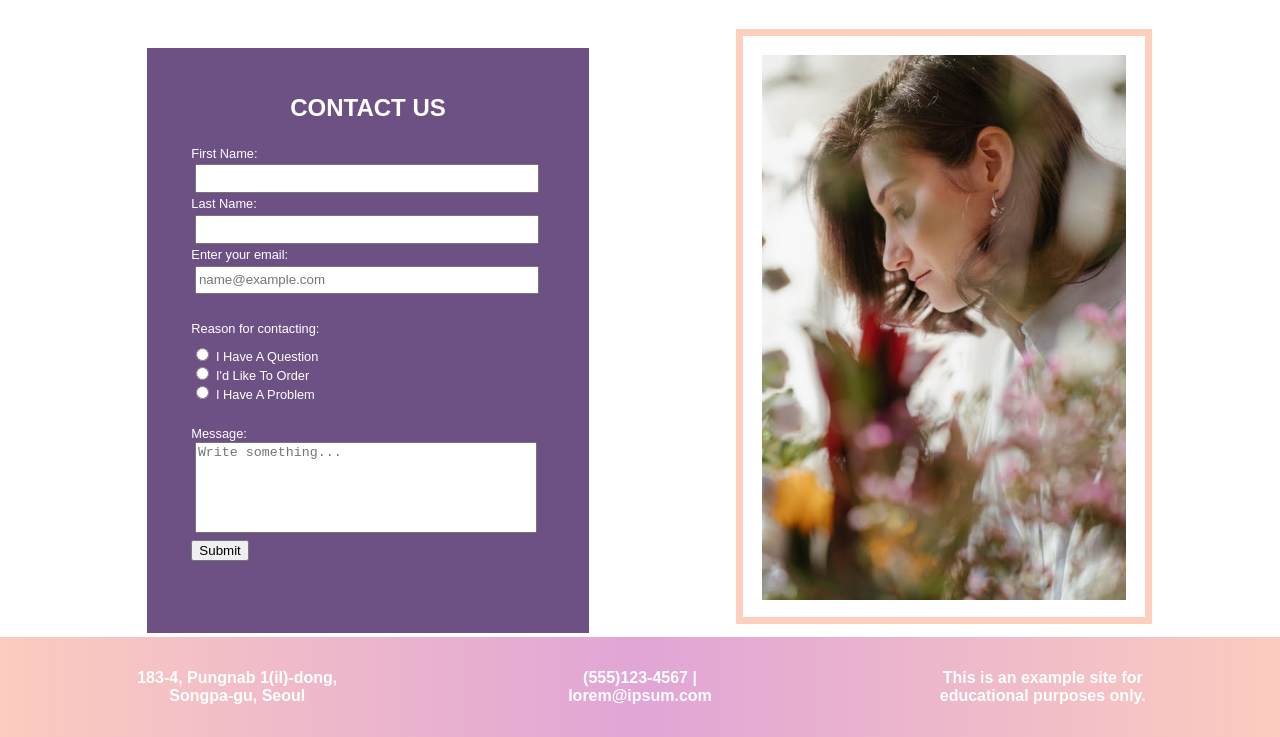
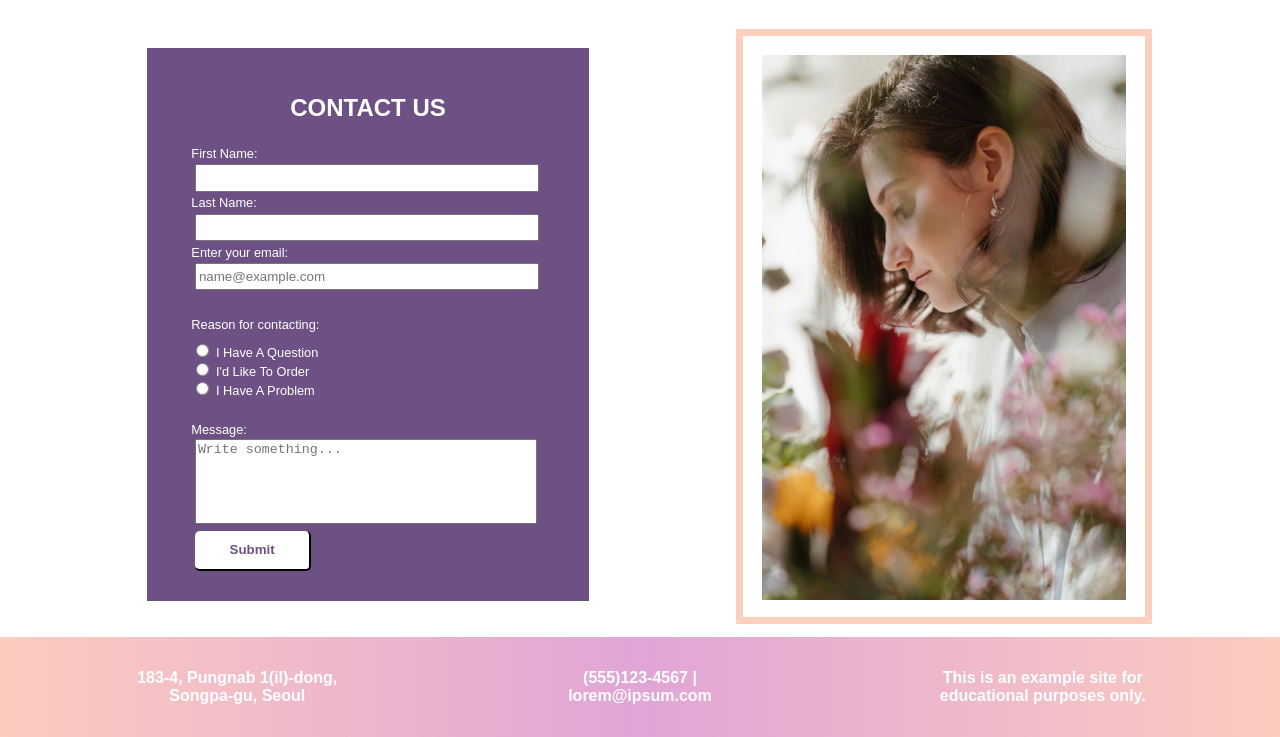
Before and after one commit to jkucharek/M13_KUCHAREK_JESSE, a plain HTML site: page index.html in a window 1280 px wide. Shown: the part 787-1524 px from the top of the page. Drawn offline with Linux system fonts and the light colour scheme.

Commit message:
Submit button styled

```diff
--- a/index.html
+++ b/index.html
@@ -59,7 +59,7 @@
 				<input type="email" id="email" name="email"  placeholder="name@example.com" required/>
 
 				<p>Reason for contacting:<p>
-				<input type="radio" id="question" name="reason" value="I Have A Question">
+				<input type="radio" id="question" name="reason" value="I Have A Question" required>
 				<label for="question">I Have A Question</label><br>
 				<input type="radio" id="question" name="reason" value="I'd Like To Order">
 				<label for="question">I'd Like To Order</label><br>
--- a/styles.css
+++ b/styles.css
@@ -92,7 +92,7 @@ main {
 }
 
 #contact {
-	margin: 5% 5% 2% 20%;
+	margin: 5% 5% 7% 20%;
 	text-align: left;
 }
 
@@ -131,6 +131,18 @@ textarea {
 	resize: none;
 }
 
+#submit {
+	width: 33%;
+	height: 7.5%;
+	margin-left: 1%;
+	background-color: white;
+	border-radius: 5px;
+	color: rgb(109, 81, 132);
+	font-weight: bold;
+	border-top: gray;
+	border-left: gray;
+}
+
 #somePhoto {
 	margin: 5% 20% 2% 15%;
 	border: solid rgb(253, 207, 189) 7px;
```
